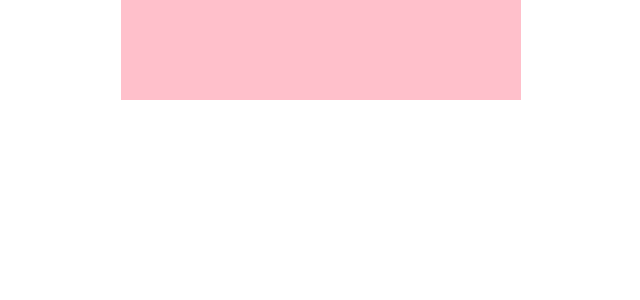
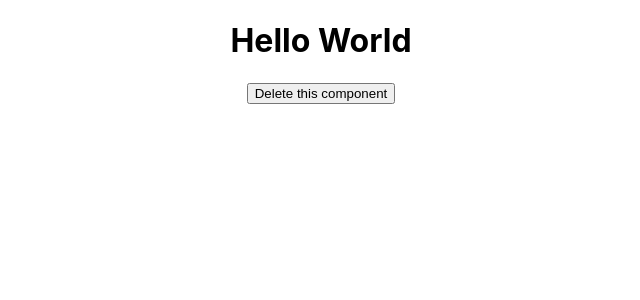
Before and after one commit to VanThen60hz/module5, a React (Create React App) app in the folder ss3/ss3-practice/: page / in a window 1280 px wide. Shown: the top 300 px of the page, without its empty margins (319-959 px from the left). Built offline with nearby package versions, Linux system fonts and the light colour scheme.

Commit message:
pract delete component notificate

```diff
--- a/ss3/ss3-practice/src/App.js
+++ b/ss3/ss3-practice/src/App.js
@@ -1,30 +1,26 @@
-import { Component } from "react";
+import React, { Component } from "react";
+import Hello from "./components/Hello";
 class App extends Component {
   constructor(props) {
     super(props);
     this.state = {
-      color: "black",
+      display: true,
     };
   }
 
-  componentDidMount() {
-    setTimeout(() => {
-      this.setState({ color: "pink" });
-    }, 3000);
-  }
+  delete = () => {
+    this.setState({ display: false });
+  };
 
   render() {
+    let comp;
+    if (this.state.display) {
+      comp = <Hello />;
+    }
     return (
-      <div>
-        <div
-          style={{
-            backgroundColor: this.state.color,
-            paddingTop: 20,
-            width: 400,
-            height: 80,
-            margin: "auto",
-          }}
-        />
+      <div style={{ textAlign: "center" }}>
+        {comp}
+        <button onClick={this.delete}>Delete this component</button>
       </div>
     );
   }
--- /dev/null
+++ b/ss3/ss3-practice/src/components/Hello.js
@@ -0,0 +1,13 @@
+import React, { Component } from "react";
+
+class Hello extends Component {
+  componentWillUnmount() {
+    alert("The component going to be unmounted");
+  }
+
+  render() {
+    return <h1>Hello World</h1>;
+  }
+}
+
+export default Hello;
```
